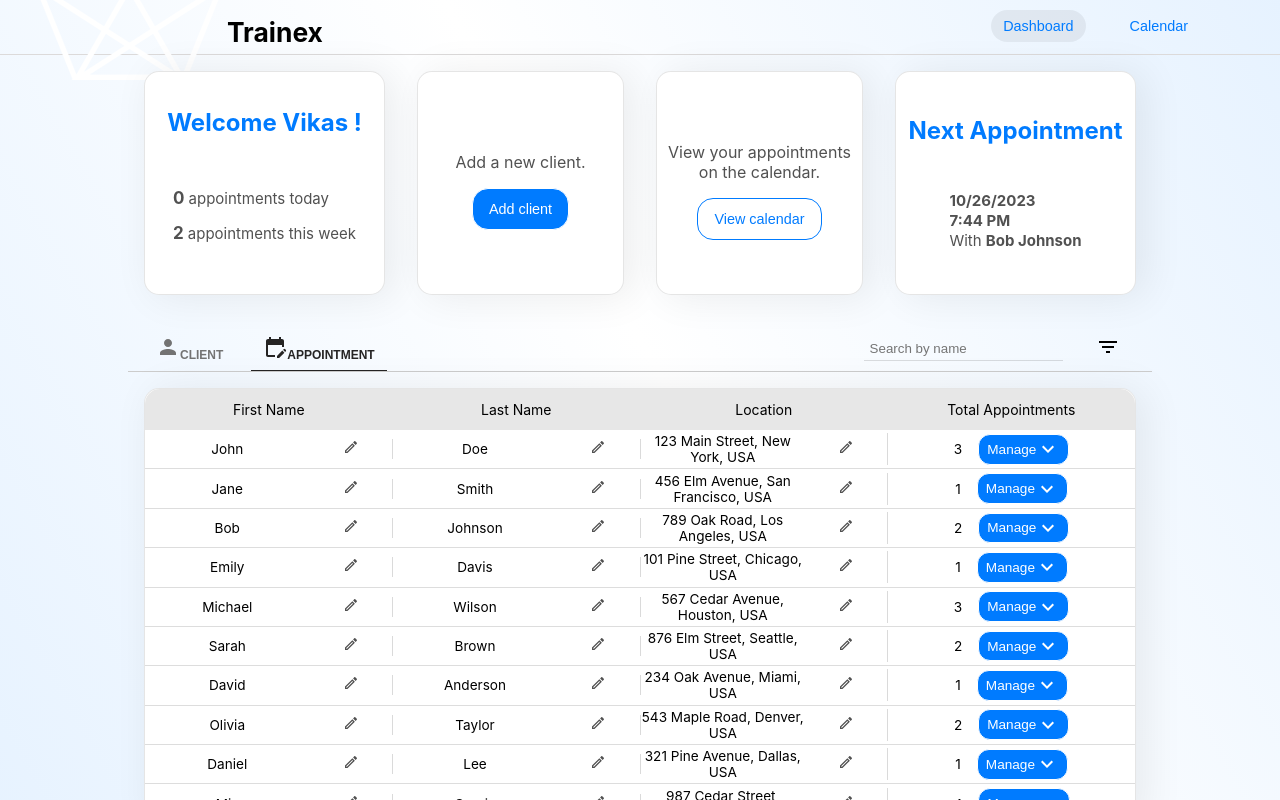
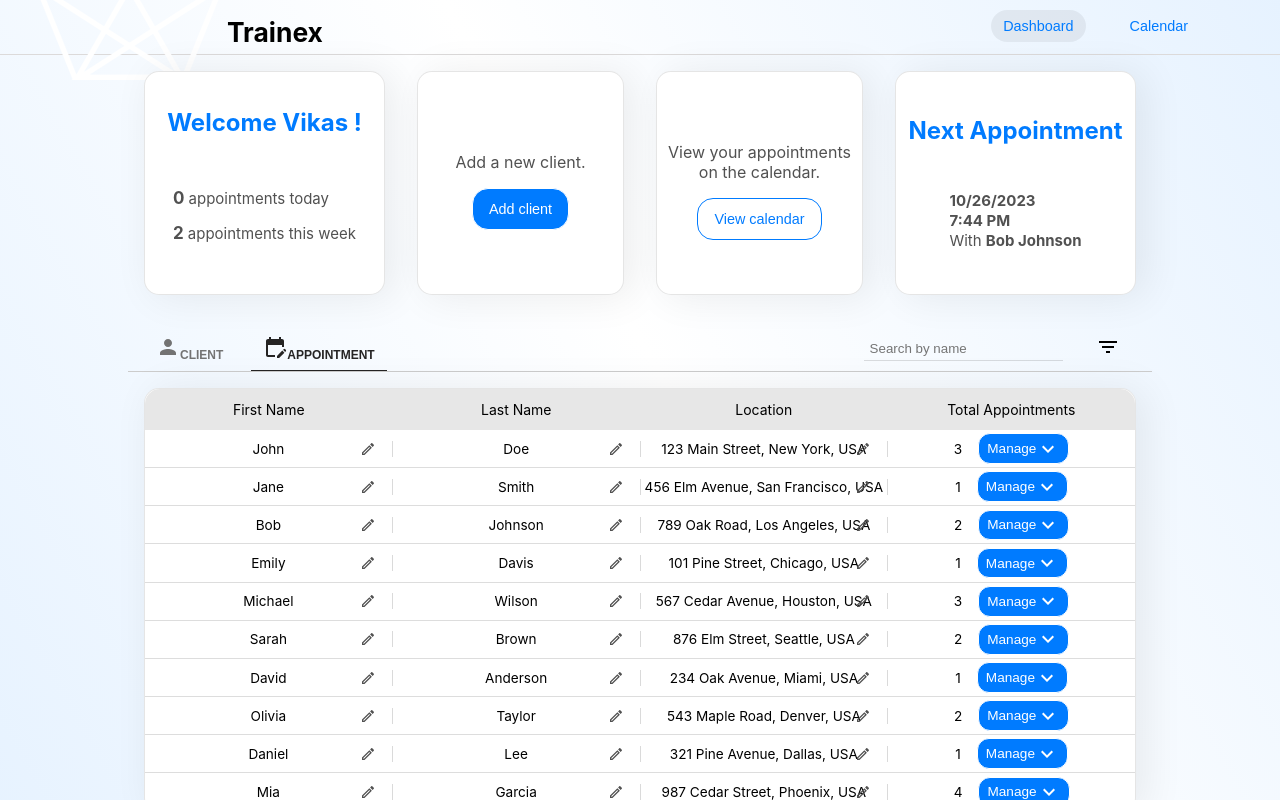
Before and after one commit to Vikas10102001/Trainex, a React (Create React App) app: page / in a window 1280 px wide. Built offline with nearby package versions, Linux system fonts and the light colour scheme.

Commit message:
updated styles

```diff
--- a/src/components/shared/component/EditableField.jsx
+++ b/src/components/shared/component/EditableField.jsx
@@ -115,7 +115,9 @@ export default function EditableField({
         ) : (
           <span>{fieldValue}</span>
         )}
-        <div className="button">
+
+      </div>
+      <div className="button">
           {editMode ? (
             <CheckCircleOutline
               onClick={handleOnSave}
@@ -130,7 +132,6 @@ export default function EditableField({
             />
           )}
         </div>
-      </div>
       <div className="error">
         {" "}
         {fieldError && <p className="error">{fieldError}</p>}
--- a/src/styles/App.css
+++ b/src/styles/App.css
@@ -211,6 +211,7 @@ button.danger:hover {
 /* editable field */
 .editable-field {
   border-right: 1px solid #7e7e7e4a;
+  position: relative;
 }
 .editable-field .field {
   width: 100%;
@@ -218,17 +219,15 @@ button.danger:hover {
   justify-content: space-around;
   align-items: center;
 }
-.editable-field .field span,
-.editable-field .field input {
-  flex: 2;
-}
 .editable-field .field input {
   outline: none;
   border: none;
   border-bottom: 1px solid #7373733b;
 }
-.editable-field .field .button {
-  flex: 1;
+.editable-field .button {
+  position: absolute;
+  top: 0;
+  right: 1rem;
 }
 
 input[type="search"],
--- a/src/styles/dashboard.css
+++ b/src/styles/dashboard.css
@@ -216,6 +216,9 @@ li.table-row.client div {
   border: 1px solid #515151;
   cursor: pointer;
 }
+.create-appointment .submit {
+  margin-left: 0.5rem;
+}
 .create-appointment .error {
   margin-left: 1rem;
 }
```
